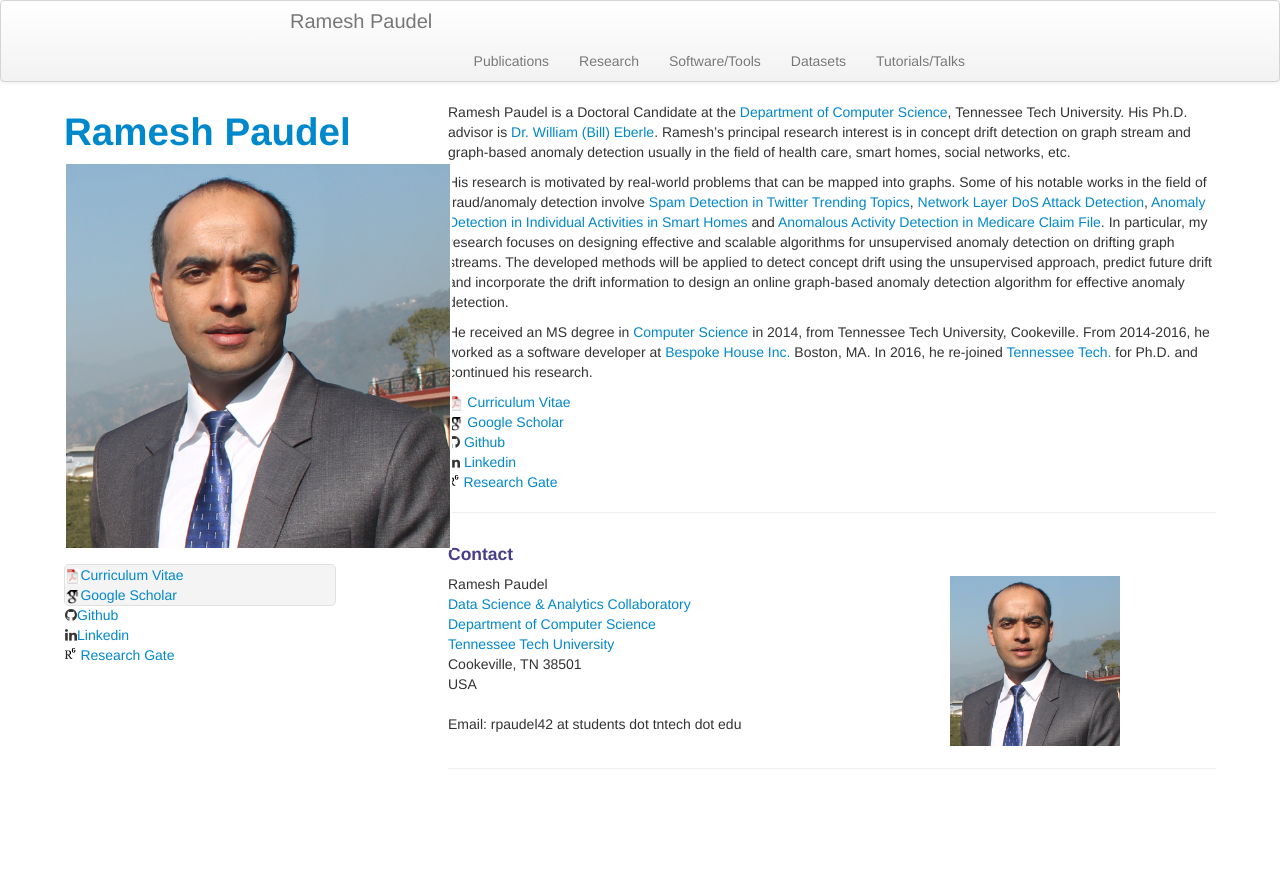
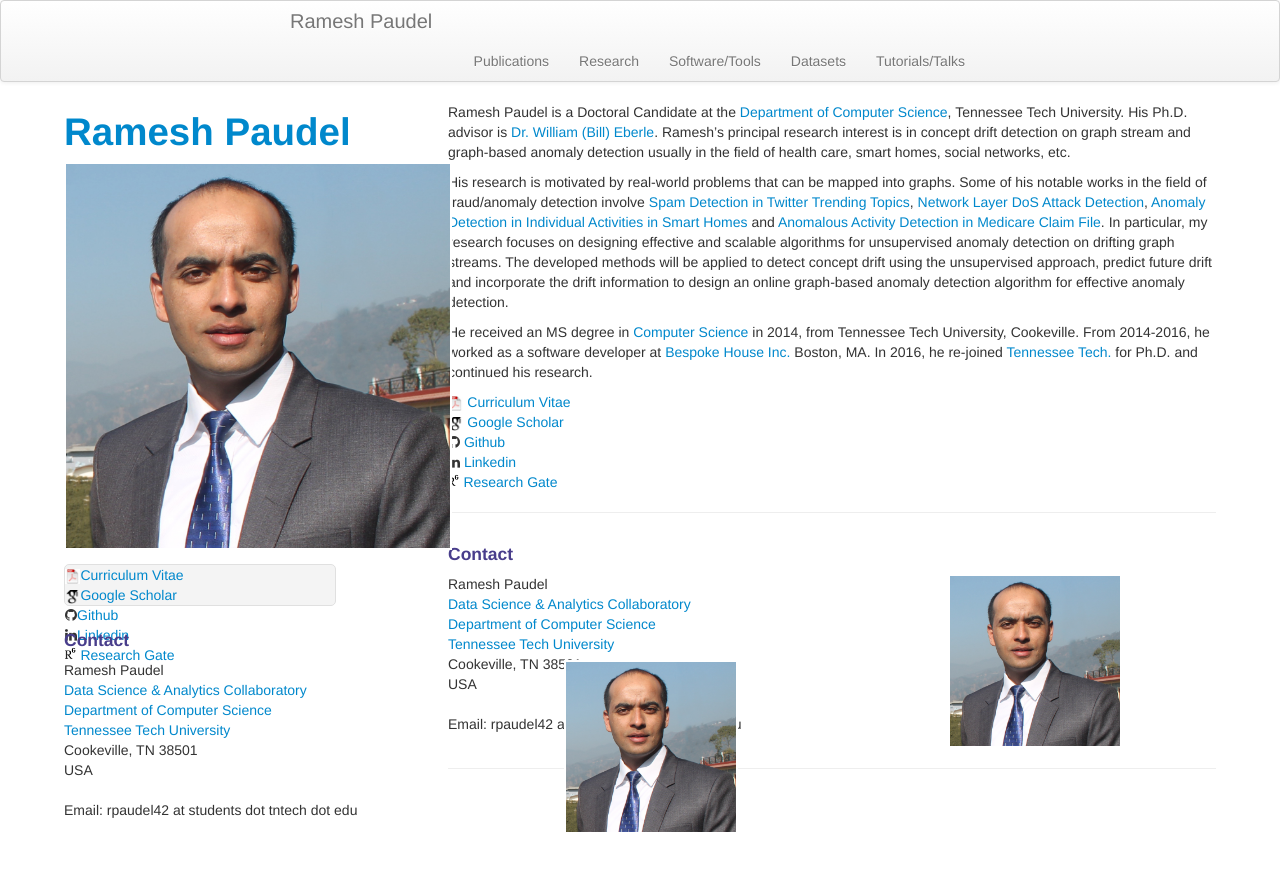
Before and after one commit to rpaudel42/rpaudel42.github.io, a Jekyll site: the page built from index.md, in a window 1280 px wide. Shown: the top 871 px of the page. Built offline with Jekyll 4.4.1, drawn with Linux system fonts in a browser that asks for light colours; nearby versions of some CDN libraries.

Commit message:
setting new home page

```diff
--- a/_includes/themes/twitter/default.html
+++ b/_includes/themes/twitter/default.html
@@ -61,6 +61,31 @@
         <li> <img src="assets/icons/rgate.png" style="width:1.1em !important; margin-top: -10px;"><a href="https://www.researchgate.net/profile/Ramesh_Paudel4">Research Gate</a></li>
       </ul>
 
+      <div class="container">
+        <h4><a name="contact"></a>Contact</h4>
+
+        <div class="row-fluid">
+          <div class="span5">
+            Ramesh Paudel<br/>
+            <a href="https://www.tntech.edu/engineering/programs/csc/data-science-collaboratory.php">Data Science & Analytics Collaboratory</a><br/>
+            <a href="https://www.tntech.edu/engineering/departments/csc/">Department of Computer Science</a><br/>
+            <a href="https://www.tntech.edu">Tennessee Tech University</a><br/>
+            Cookeville, TN 38501<br/>
+            USA<br/><br/>
+
+            <div id="hide_email">
+              Email: rpaudel42 at students dot tntech dot edu
+            </div>
+          </div>
+
+          <div class="span2">
+            <a href="../assets/pics/profilepic.jpg">
+              <img src="../assets/pics/profilepic.jpg"
+                   title="Ramesh Paudel" alt="Ramesh Paudel"/></a>
+          </div>
+        </div>
+      </div>
+
     </header>
     <div class="container-body">
 
```
